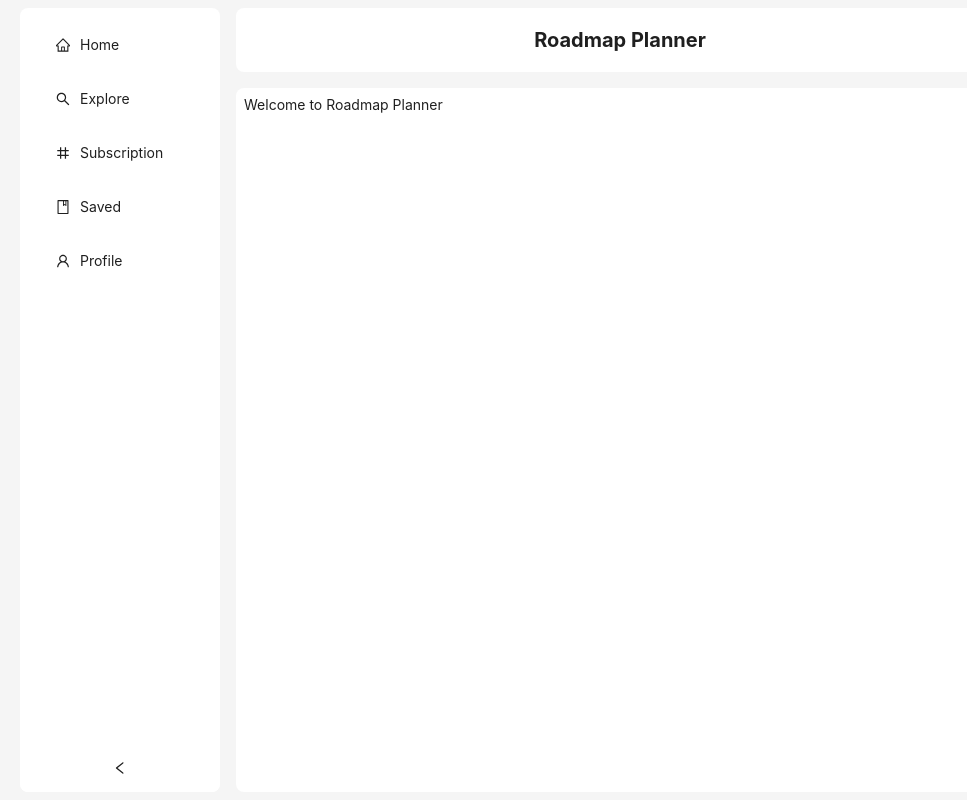
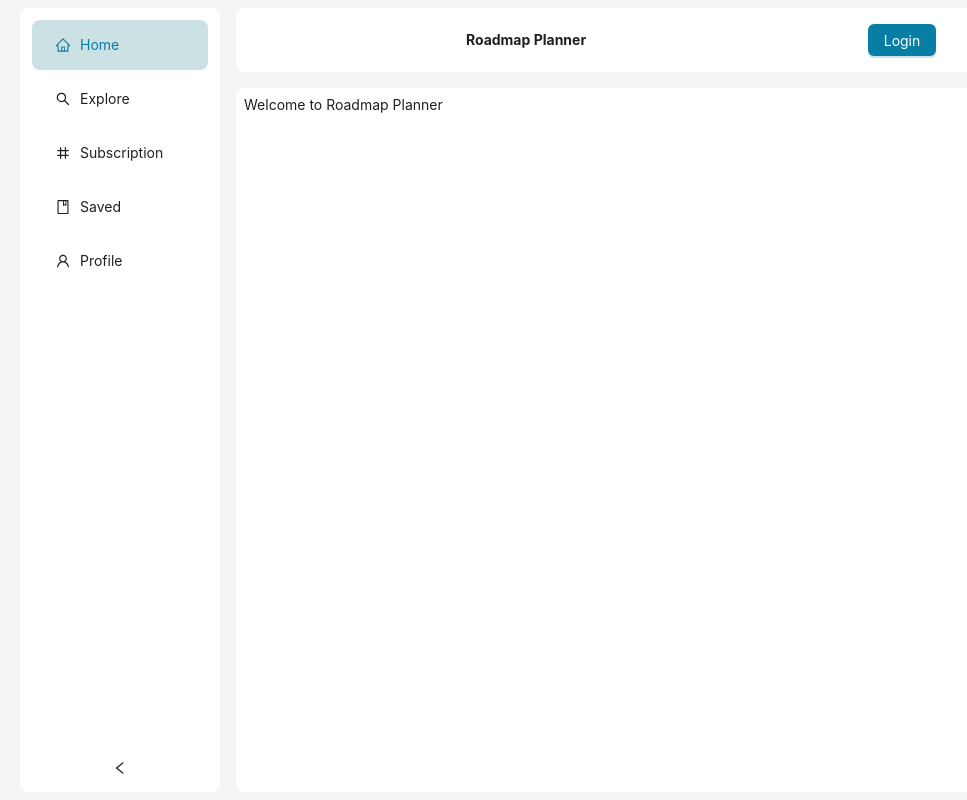
Before and after one commit to sumitmaurya151/RoadmapPlanner-Web, a Next.js app: page / in a window 1280 px wide. Shown: the whole page, without its empty margins (128-1095 px from the left). Built offline with nearby package versions, Linux system fonts and the light colour scheme.

Commit message:
login modal setup

```diff
--- /dev/null
+++ b/src/components/LoginButton/LoginButton.js
@@ -0,0 +1,19 @@
+import useModal from '@roadmap-planner/hooks/useModal'
+import { Button } from 'antd'
+import React from 'react'
+import LoginModal from '../LoginModal/LoginModal'
+
+function LoginButton() {
+     const {isModalOpen,showModal,hideModal} = useModal()
+     return (
+          <>
+               {    isModalOpen
+                    &&
+                    <LoginModal isModalOpen={isModalOpen} hideModal={hideModal}/>
+               }
+               <Button type='primary' onClick={showModal}>Login</Button>
+          </>
+     )
+}
+
+export default LoginButton
--- /dev/null
+++ b/src/components/LoginModal/LoginModal.js
@@ -0,0 +1,31 @@
+import { CloseOutlined } from '@ant-design/icons'
+import { Col, Form, Modal, Row } from 'antd'
+import React from 'react'
+
+function LoginModal({isModalOpen,hideModal}) {
+     return (
+          <Modal
+               open={isModalOpen}
+               closable={false}
+               footer={null}
+          >
+               <Row>
+                    <Col span={24}>
+                         <CloseOutlined />
+                    </Col>
+                    <Col span={24}>
+                         <Row>
+                              <Form>
+                                   <Col></Col>
+                                   <Col></Col>
+                              </Form>
+                         </Row>
+                    </Col>
+                    <Col span={24}>
+                    </Col>
+               </Row>
+          </Modal>
+     )
+}
+
+export default LoginModal
--- a/src/components/RpLayout/RpHeader/RpHeader.js
+++ b/src/components/RpLayout/RpHeader/RpHeader.js
@@ -1,4 +1,6 @@
-import { Layout} from 'antd';
+import LoginButton from '@roadmap-planner/components/LoginButton/LoginButton';
+import { Button, Col, Layout, Row} from 'antd';
+import styles from './RpHeader.module.scss'
 const {Header} = Layout
 
 const RpHeader = () => {
@@ -18,7 +20,14 @@ const RpHeader = () => {
                     fontWeight:'700'
                }}
           >
-               Roadmap Planner
+               <Row className={styles.display_row}>
+                    <Col span={18} className={styles.logo}>
+                         Roadmap Planner
+                    </Col>
+                    <Col span={6} className={styles.login}>
+                         <LoginButton/>
+                    </Col>
+               </Row>
           </Header>
      );
 };
--- /dev/null
+++ b/src/components/RpLayout/RpHeader/RpHeader.module.scss
@@ -0,0 +1,14 @@
+.display_row{
+     width: 100%;
+}
+.logo{
+     display: flex;
+     justify-content: center;
+     align-items: center;
+}
+.login{
+     display: flex;
+     justify-content: center;
+     align-items: center;
+     cursor: pointer;
+}
--- a/src/components/RpLayout/RpSlider/RpSlider.js
+++ b/src/components/RpLayout/RpSlider/RpSlider.js
@@ -12,6 +12,7 @@ import {
 import { useState } from "react";
 import { Layout, Menu } from 'antd';
 const {Sider} = Layout
+
 const items = [
      getItem("Home", "home", <HomeOutlined />),
      getItem("Explore", "explore", <SearchOutlined />),
@@ -46,7 +47,7 @@ function RpSlider() {
                <div className="demo-logo-vertical" />
                <Menu
                     theme="light"
-                    defaultSelectedKeys={["1"]}
+                    defaultSelectedKeys={["home"]}
                     mode="inline"
                     items={items}
                     style={{
--- /dev/null
+++ b/src/hooks/useModal.js
@@ -0,0 +1,14 @@
+import React, { useState } from 'react'
+
+const useModal= ()=>{
+     const [isModalOpen,setIsModalOpen] = useState(false)
+     const showModal= () =>{
+          setIsModalOpen(true)
+     }
+     const hideModal= () =>{
+          setIsModalOpen(false)
+     }
+     return {isModalOpen,showModal,hideModal}
+}
+
+export default useModal
```
Also changed, not shown: src/components/LoginButton/LoginButton.module.scss (added), src/components/LoginModal/LoginModal.module.scss (added).
